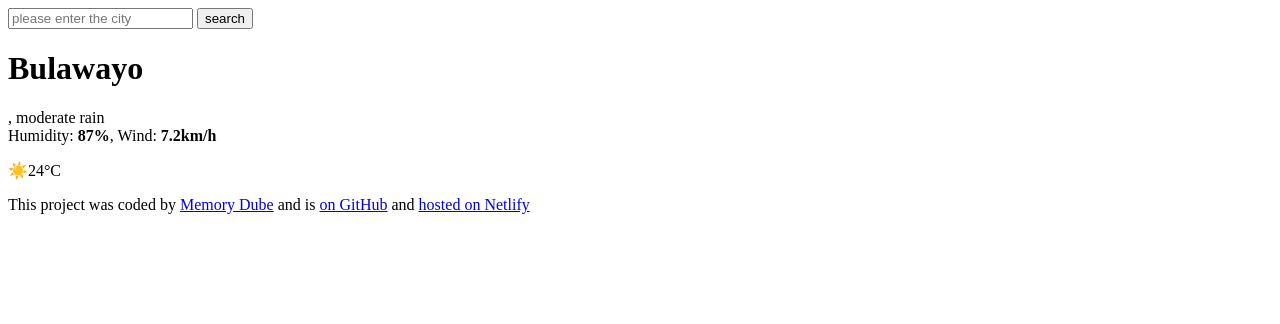
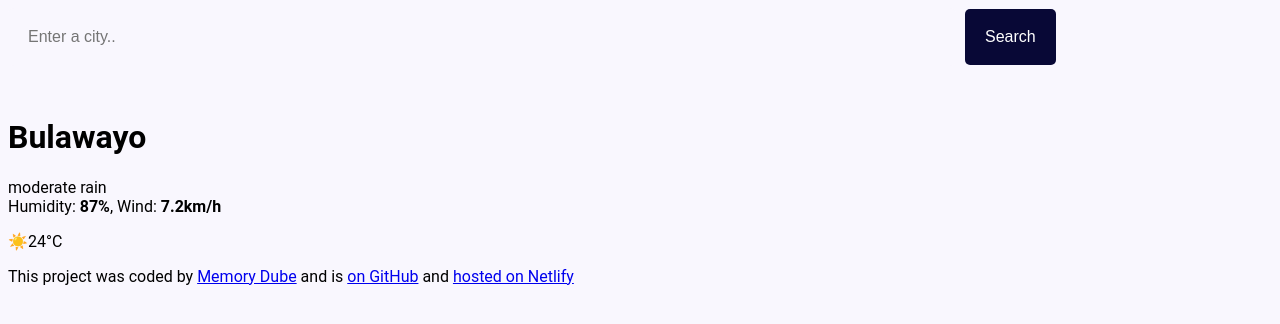
Before and after one commit to MemoryDube807/weather_app_project, a plain HTML site: page index.html in a window 1280 px wide. Drawn offline with Linux system fonts and the light colour scheme.

Commit message:
added javascript to the app

```diff
--- /dev/null
+++ b/index.css
@@ -0,0 +1,37 @@
+body {
+    background: #f9f7fe;
+    font-family: "Roboto", sans-serif;
+  }
+  .weather-app {
+    background: white;
+    max-width: 600px;
+    margin: 60px auto;
+    padding: 30px;
+    border-radius: 10px;
+    box-shadow: 0 30px 50px rgba(65, 50, 100, 0.08);
+  }
+  header {
+    border-bottom: 1px solid #f9f7fe;
+    padding-bottom: 30px;
+  }
+
+  .search-input {
+    background-color: #f9f7fe;
+    border: none;
+    color: rgba(10, 248, 236, 0.4);
+    font-size: 16px;
+    padding: 20px;
+    width: 75%;
+    border-radius: 6px;
+  }
+
+  .search-button {
+    margin-left: 5px;
+    font-size: 16px;
+    background-color: rgb(8, 8, 54);
+    color: white;
+    border: none;
+    padding: 20px;
+    line-height: 1;
+    border-radius: 5px;
+  }
--- a/index.html
+++ b/index.html
@@ -3,15 +3,24 @@
 <head>
     <meta charset="UTF-8">
     <meta name="viewport" content="width=device-width, initial-scale=1.0">
+    <link rel="stylesheet" href="index.css" />
     <title>Document</title>
+
 </head>
 <body>
     <header>
 
-        <form >
-            <input type= "search" placeholder="please enter the city" required>
-            <input type= "submit" value = "search">
-        </form>
+      <form id="search-form">
+        <input
+          type="search"
+          placeholder="Enter a city.."
+          required
+          class="search-input"
+          id="search-input"
+        />
+        <input type="submit" value="Search" class="search-button" id="searchinput" />
+      </form>
+
     </header>
 
     <main>
@@ -20,7 +29,7 @@
             <div>
               <h1 class="current-city" id="current-city">Bulawayo</h1>
               <p class="current-details">
-                <span id="current-date"></span>, moderate rain <br />
+                <span id="current-date"></span>moderate rain <br />
                 Humidity: <strong>87%</strong>, Wind: <strong>7.2km/h</strong>
               </p>
             </div>
@@ -31,6 +40,8 @@
               ><span class="current-temperature-unit">°C</span>
             </div>
           </div>
+
+          <script>src="src/index.js"</script>
     </main>
 
     <footer>
```
Also changed, not shown: index.js (added, +9 -0 lines).
